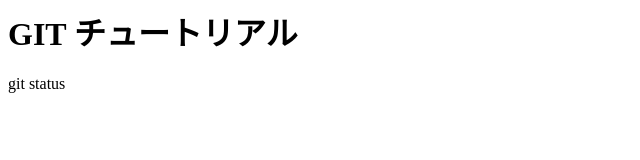
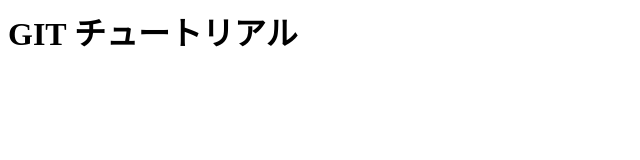
Before and after one commit to TaiyoMatsuda/git_tutorial, a plain HTML site: page index.html in a window 1280 px wide. Shown: the full height of the page, 0-640 px from the left. Drawn offline with Linux system fonts and the light colour scheme.

Commit message:
initial commit

```diff
--- a/index.html
+++ b/index.html
@@ -1,2 +1 @@
 <h1>GIT チュートリアル</h1>
-<p>git status</p>
```
Also changed, not shown: 1 other file.
